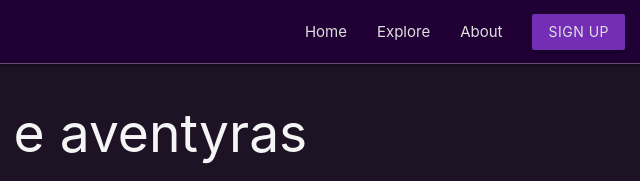
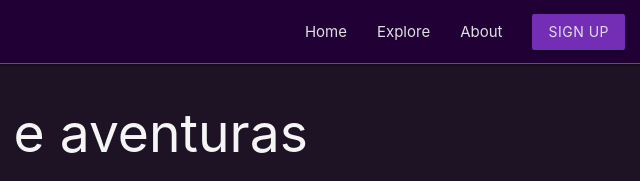
Before and after one commit to conradodiegom/clio-rpgs, a website: page explorar.html in a window 1280 px wide. Shown: the top 181 px of the page, 620-1260 px from the left. Drawn offline with nearby package versions, Linux system fonts and the light colour scheme.

Commit message:
Fix typo in heading from 'aventyras' to 'aventuras'

```diff
--- a/explorar.html
+++ b/explorar.html
@@ -39,7 +39,7 @@
 
     <main>
         <div class="container">
-            <h2 style="margin-top: 40px;">Explore sistemas e aventyras</h2>
+            <h2 style="margin-top: 40px;">Explore sistemas e aventuras</h2>
 
             <div class="row">
                 <div class="input-field col s12">
```
